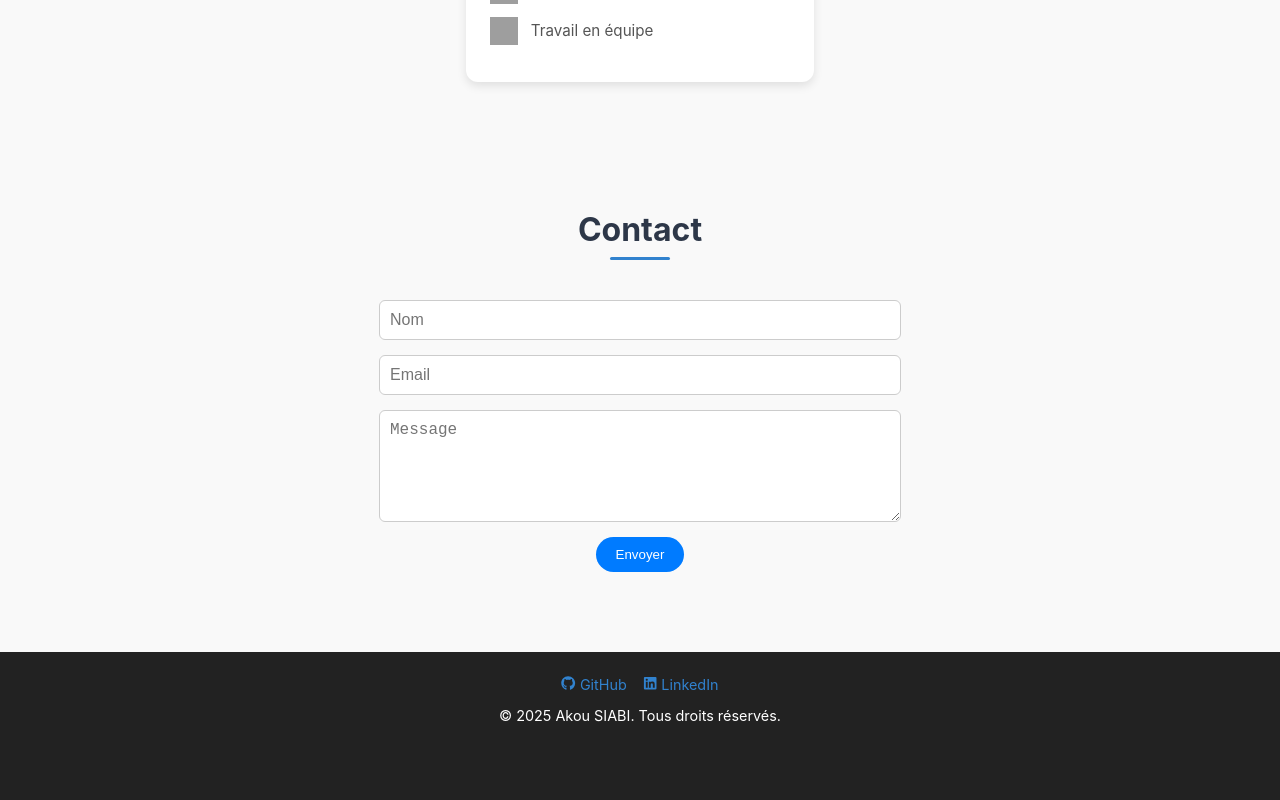
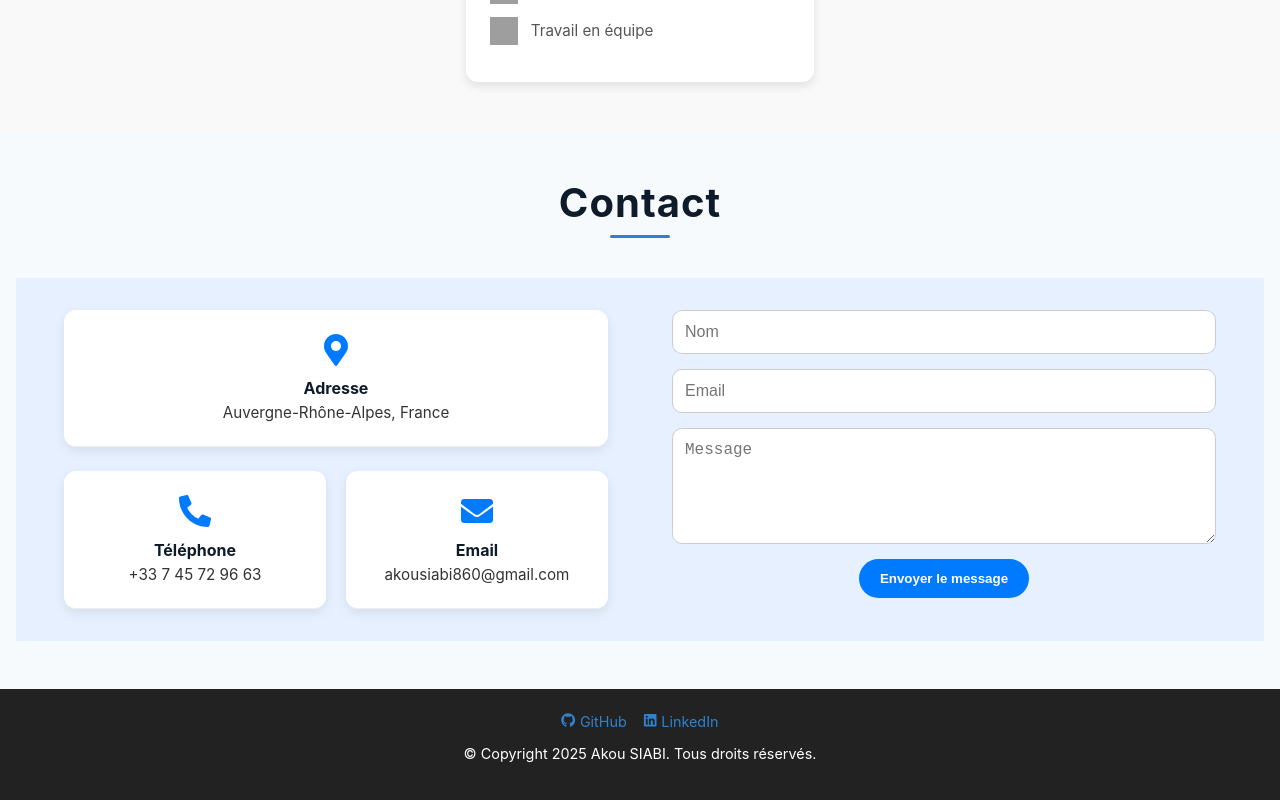
Before and after one commit to patience228/mon-portfolio, a React (Create React App) app: page / in a window 1280 px wide. Shown: the part 3876-4676 px from the top of the page. Before the commit the page ends 4639 px from the top, so only its background shows below. Built offline with nearby package versions, Linux system fonts and the light colour scheme; grey boxes are pictures that could not be loaded.

Commit message:
update: contact and footer

```diff
--- a/src/components/Contact.jsx
+++ b/src/components/Contact.jsx
@@ -1,5 +1,6 @@
 import React, { useState } from 'react';
 import emailjs from 'emailjs-com';
+import { FaMapMarkerAlt, FaPhoneAlt, FaEnvelope } from 'react-icons/fa';
 
 const Contact = () => {
   const [form, setForm] = useState({ name: '', email: '', message: '' });
@@ -21,7 +22,7 @@ const Contact = () => {
       form,
       process.env.REACT_APP_EMAILJS_USER_ID
     ).then(
-      result => {
+      () => {
         setPopupMessage('✅ Message envoyé avec succès !');
         setShowPopup(true);
         setForm({ name: '', email: '', message: '' });
@@ -38,7 +39,35 @@ const Contact = () => {
 
   return (
     <section id="contact" className="section-contact">
-      <h2>Contact</h2>
+      <h2 className="contact-title">Contact</h2>
+
+      <div className="contact-container two-tone-bg">
+        {/* Bloc coordonnées */}
+        <div className="contact-info">
+          {/* Adresse */}
+          <div className="info-block full-width">
+            <FaMapMarkerAlt className="info-icon" />
+            <h4>Adresse</h4>
+            <p>Auvergne-Rhône-Alpes, France</p>
+          </div>
+
+          {/* Téléphone + Email */}
+          <div className="info-bottom">
+            <div className="info-block">
+              <FaPhoneAlt className="info-icon" />
+              <h4>Téléphone</h4>
+              <p>+33 7 45 72 96 63</p>
+            </div>
+            <div className="info-block">
+              <FaEnvelope className="info-icon" />
+              <h4>Email</h4>
+              <p>akousiabi860@gmail.com</p>
+            </div>
+          </div>
+        </div>
+
+        {/* Bloc formulaire */}
+        <div className="contact-form-container">
           <form onSubmit={handleSubmit} className="contact-form">
             <input
               type="text"
@@ -65,15 +94,17 @@ const Contact = () => {
               required
             ></textarea>
             <button type="submit" disabled={isSending}>
-          {isSending ? 'Envoi...' : 'Envoyer'}
+              {isSending ? 'Envoi...' : 'Envoyer le message'}
             </button>
           </form>
+        </div>
+      </div>
 
-      {/* Popup */}
+      {/* Popup de confirmation */}
       {showPopup && (
-        <div style={styles.popupOverlay}>
-          <div style={styles.popup}>
-          <p style={{ color: popupMessage.includes('✅') ? 'green' : 'red' }}>
+        <div className="popup-overlay">
+          <div className="popup">
+            <p style={{ color: popupMessage.includes('✅') ? 'green' : 'red', fontWeight: 'bold' }}>
               {popupMessage}
             </p>
             <button onClick={() => setShowPopup(false)}>Fermer</button>
@@ -84,24 +115,4 @@ const Contact = () => {
   );
 };
 
-// Style simple pour le popup
-const styles = {
-  popupOverlay: {
-    position: 'fixed',
-    top: 0, left: 0, right: 0, bottom: 0,
-    backgroundColor: 'rgba(0,0,0,0.5)',
-    display: 'flex',
-    justifyContent: 'center',
-    alignItems: 'center',
-    zIndex: 1000
-  },
-  popup: {
-    backgroundColor: '#fff',
-    padding: '20px',
-    borderRadius: '8px',
-    textAlign: 'center',
-    minWidth: '300px'
-  }
-};
-
 export default Contact;
--- a/src/components/Footer.jsx
+++ b/src/components/Footer.jsx
@@ -13,7 +13,7 @@ const Footer = () => {
         </a>
       </div>
 
-      <p>© 2025 Akou SIABI. Tous droits réservés.</p>
+      <p> © Copyright 2025 Akou SIABI. Tous droits réservés.</p>
     </footer>
   );
 };
--- a/src/index.css
+++ b/src/index.css
@@ -334,54 +334,216 @@ h2::after {
     color: #555;
   }
 
-
-
-/* ------------------------------
+ /* ------------------------------
    CONTACT SECTION
 ------------------------------ */
 
 .section-contact {
-  padding: 80px 20px;
+  padding: 3rem 1rem;
+  background: #f7fafc;
   text-align: center;
-  background: #f9f9f9;
 }
 
 .section-contact h2 {
+  font-size: 2.5rem;
+  margin-bottom: 40px;
+  color: #0d1b2a;
+  font-weight: bold;
+  letter-spacing: 1px;
+}
+
+.contact-container {
+  display: flex;
+  flex-wrap: wrap;
+  justify-content: space-between;
+  align-items: stretch;
+  width: 100%;
+  margin: 0;
+  padding: 0 1rem;
+  box-sizing: border-box;
+  position: relative;
+}
+
+.two-tone-bg {
+  position: relative;
+  overflow: hidden;
+}
+
+.two-tone-bg::before {
+  content: '';
+  position: absolute;
+  top: 0;
+  left: 0;
+  width: 50%;
+  height: 100%;
+  background: #e6f0ff;
+  z-index: 0;
+}
+
+.two-tone-bg::after {
+  content: '';
+  position: absolute;
+  top: 0;
+  right: 0;
+  width: 50%;
+  height: 100%;
+  background: #e6f0ff;
+  z-index: 0;
+}
+
+.contact-info,
+.contact-form-container {
+  position: relative;
+  z-index: 1;
+  flex: 1;
+  min-width: 300px;
+  padding: 2rem;
+  text-align: center;
+}
+
+.contact-info {
+  display: flex;
+  flex-direction: column;
+  align-items: center;
+}
+
+
+.info-block.full-width {
+  width: 100%;
+  background-color: white;
+  border-radius: 12px;
+  box-shadow: 0 4px 12px rgba(0, 0, 0, 0.08);
+}
+
+.info-bottom {
+  display: flex;
+  justify-content: center;
+  align-items: stretch;
+  width: 100%;
+}
+
+
+.info-bottom .info-block {
+  flex: 1;
+  background-color: white;
+  border-radius: 12px;
+  box-shadow: 0 4px 12px rgba(0, 0, 0, 0.08);
+  transition: transform 0.3s ease, box-shadow 0.3s ease;
+}
+
+/* Effet au survol */
+.info-bottom .info-block:hover,
+.info-block.full-width:hover {
+  transform: translateY(-3px);
+  box-shadow: 0 6px 15px rgba(0, 0, 0, 0.12);
+}
+
+.contact-form-container {
+  background: transparent;
+  box-shadow: none;
+  border-radius: 0;
+}
+
+.info-block {
+  display: flex;
+  flex-direction: column;
+  align-items: center;
+  text-align: center;
+  padding: 1.5rem 0rem;
+  background-color: white;
+  border-bottom: 1px solid #eee;
+}
+
+.info-block.full-width {
+  width: 100%;
+  padding-bottom: 1.5rem;
+  margin-bottom: 1.5rem;
+}
+
+.info-bottom {
+  display: flex;
+  justify-content: space-between;
+  gap: 20px;
+  flex-wrap: wrap;
+  width: 100%;
+}
+
+.info-icon {
   font-size: 2rem;
-  margin-bottom: 40px;
+  color: #007bff;
+  margin-bottom: 0.5rem;
+}
+
+.info-block h4 {
+  margin: 0.3rem 0;
+  color: #0d1b2a;
+}
+
+.info-block p {
+  margin: 0;
+  color: #333;
+  font-size: 0.95rem;
 }
 
 .contact-form {
   display: flex;
   flex-direction: column;
-  align-items: center;
   gap: 15px;
-  max-width: 500px;
-  margin: 0 auto;
 }
 
 .contact-form input,
 .contact-form textarea {
-  width: 100%;
-  padding: 10px;
+  padding: 12px;
+  border-radius: 10px;
   border: 1px solid #ccc;
-  border-radius: 6px;
   font-size: 1rem;
+  transition: all 0.3s ease;
+}
+
+.contact-form input:focus,
+.contact-form textarea:focus {
+  border-color: #007bff;
+  box-shadow: 0 0 8px rgba(0, 123, 255, 0.3);
+  outline: none;
 }
 
 .contact-form button {
+  padding: 12px 20px;
+  border-radius: 25px;
+  border: none;
+  color: white;
   background-color: #007bff;
-  color: white;
-  border: none;
-  padding: 10px 20px;
-  border-radius: 25px;
+  font-weight: bold;
   cursor: pointer;
-  transition: background 0.3s ease;
+  width: 170px;
+  align-self: center;
+  transition: all 0.3s ease;
 }
 
 .contact-form button:hover {
   background-color: #0056b3;
+  transform: translateY(-2px);
 }
+
+.popup-overlay {
+  position: fixed;
+  top: 0; left: 0; right: 0; bottom: 0;
+  background-color: rgba(0, 0, 0, 0.5);
+  display: flex;
+  justify-content: center;
+  align-items: center;
+  z-index: 1000;
+}
+
+.popup {
+  background-color: #fff;
+  padding: 25px 30px;
+  border-radius: 12px;
+  text-align: center;
+  min-width: 300px;
+  box-shadow: 0 10px 25px rgba(0, 0, 0, 0.2);
+}
+
 
 
 /* ------------------------------
```
Lines whose indentation alone changed are shown as unchanged.
